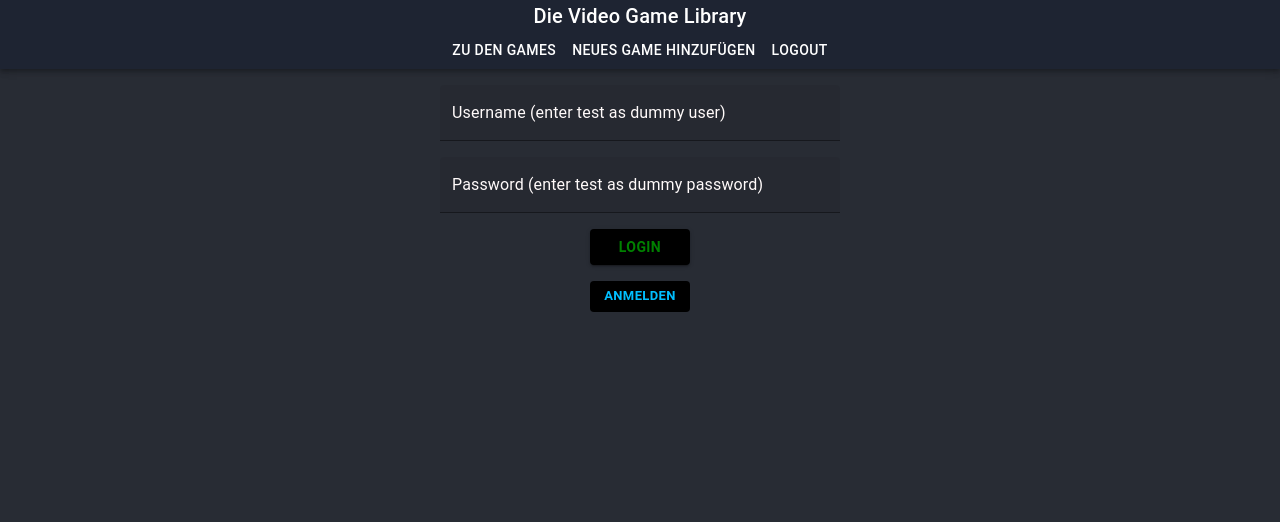
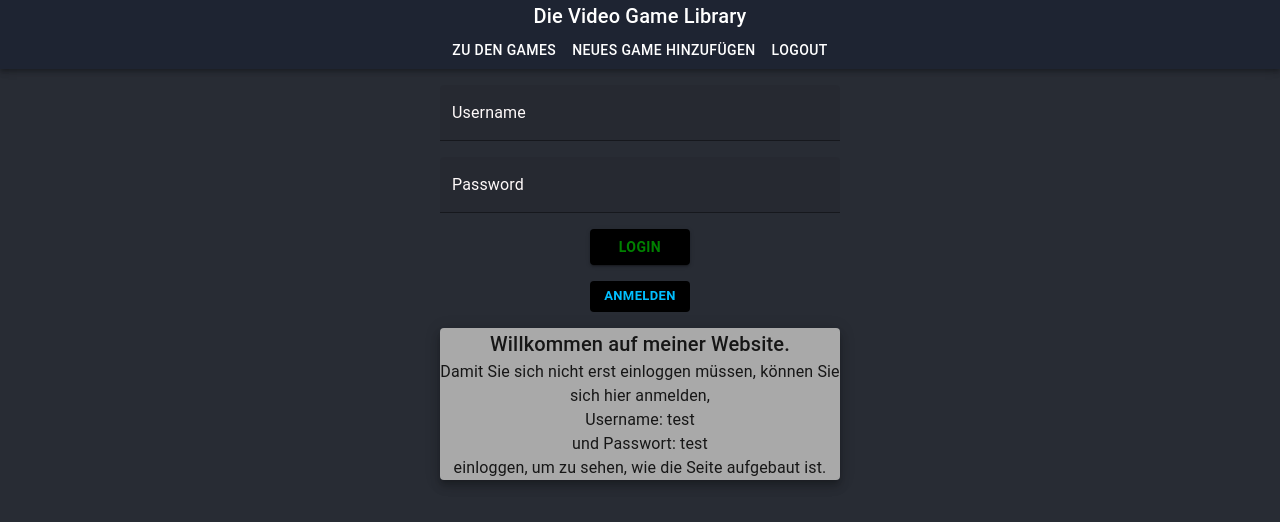
Before and after one commit to CodingRobIT/Digitales-Gesellenstueck, a React (Create React App) app in the folder frontend/: page /login in a window 1280 px wide. Shown: the top 522 px of the page. Built offline with nearby package versions, Linux system fonts and the light colour scheme; no server answers.

Commit message:
added Info text to LoginPage.tsx and placeholder text to Username and password

```diff
--- a/frontend/src/components/LoginPage.tsx
+++ b/frontend/src/components/LoginPage.tsx
@@ -2,6 +2,8 @@ import {Button, TextField} from "@mui/material";
 import {styled} from "@mui/material/styles";
 import React, {FormEvent, useState} from "react";
 import {useNavigate} from "react-router-dom";
+import Paper from '@mui/material/Paper';
+import Typography from '@mui/material/Typography';
 
 const FormContainer = styled('form')({
     display: 'flex',
@@ -34,7 +36,7 @@ export const LoginPage = (props: Props) => {
     return (
         <FormContainer className="form-container" onSubmit={onSubmit} sx={{maxWidth: 400, mx: "auto"}}>
             <TextField id="input-with-sx"
-                       label="Username (enter test as dummy user)"
+                       label="Username"
                        variant="filled"
                        value={username}
                        InputProps={{sx: {color: "deepskyblue", fontWeight: "bold"}}}
@@ -43,7 +45,7 @@ export const LoginPage = (props: Props) => {
             />
 
             <TextField
-                label="Password (enter test as dummy password)"
+                label="Password"
                 variant="filled"
                 value={password}
                 onChange={(event) => setPassword(event.target.value)}
@@ -84,6 +86,16 @@ export const LoginPage = (props: Props) => {
             >
                 Anmelden
             </Button>
+            <Paper elevation={7} sx={{
+                bgcolor: "darkgrey"}}>
+                <Typography variant="h6">Willkommen auf meiner Website.</Typography>
+                <Typography>
+                    Damit Sie sich nicht erst einloggen müssen, können Sie sich hier anmelden,
+                </Typography>
+                <Typography>Username: test</Typography>
+                <Typography>und Passwort: test</Typography>
+                <Typography>einloggen, um zu sehen, wie die Seite aufgebaut ist.</Typography>
+            </Paper>
         </FormContainer>
 
     )
```
